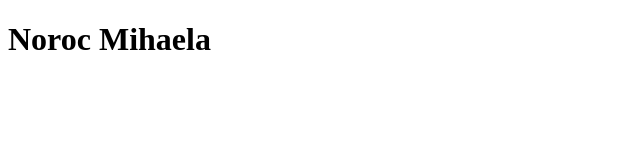
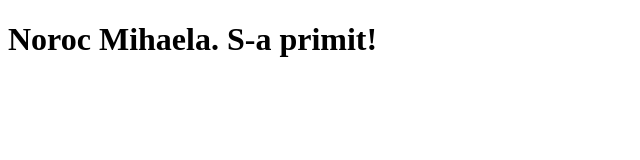
Before and after one commit to seewhatyoucantsee/catto-stopo, a plain HTML site: page index.html in a window 1280 px wide. Shown: the whole page, without its empty margins (0-640 px from the left). Drawn offline with Linux system fonts and the light colour scheme.

Commit message:
Small addition to our page content.

```diff
--- a/index.html
+++ b/index.html
@@ -4,6 +4,6 @@
 	<title>Noroc Mihaela</title>
 </head>
 <body>
-<h1>Noroc Mihaela</h1>
+<h1>Noroc Mihaela. S-a primit!</h1>
 </body>
 </html>
```
